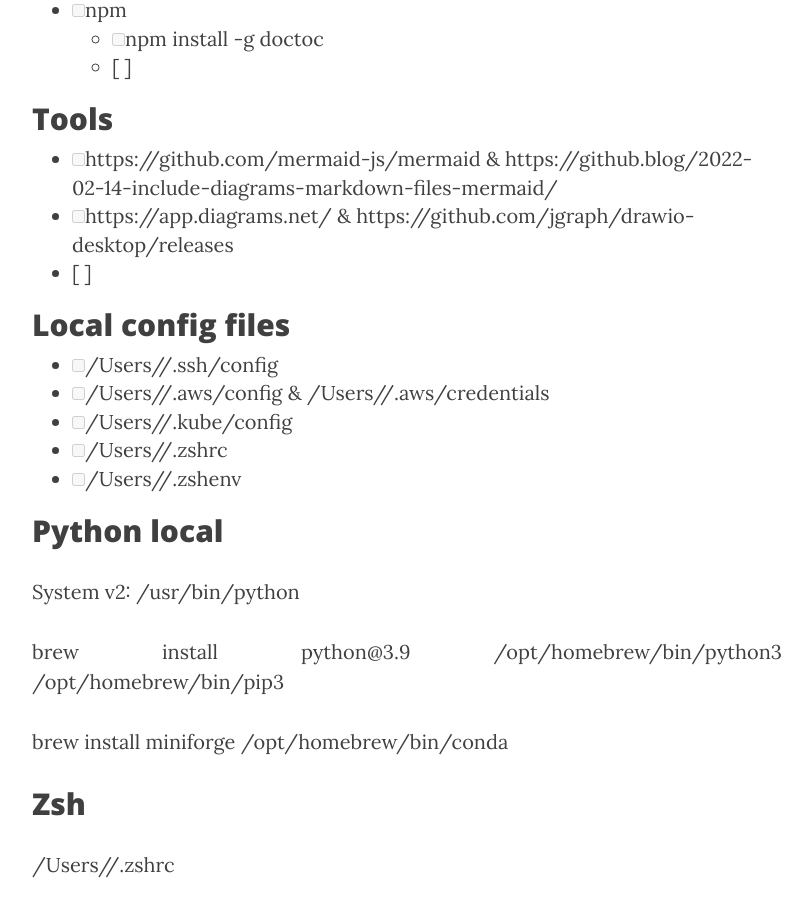
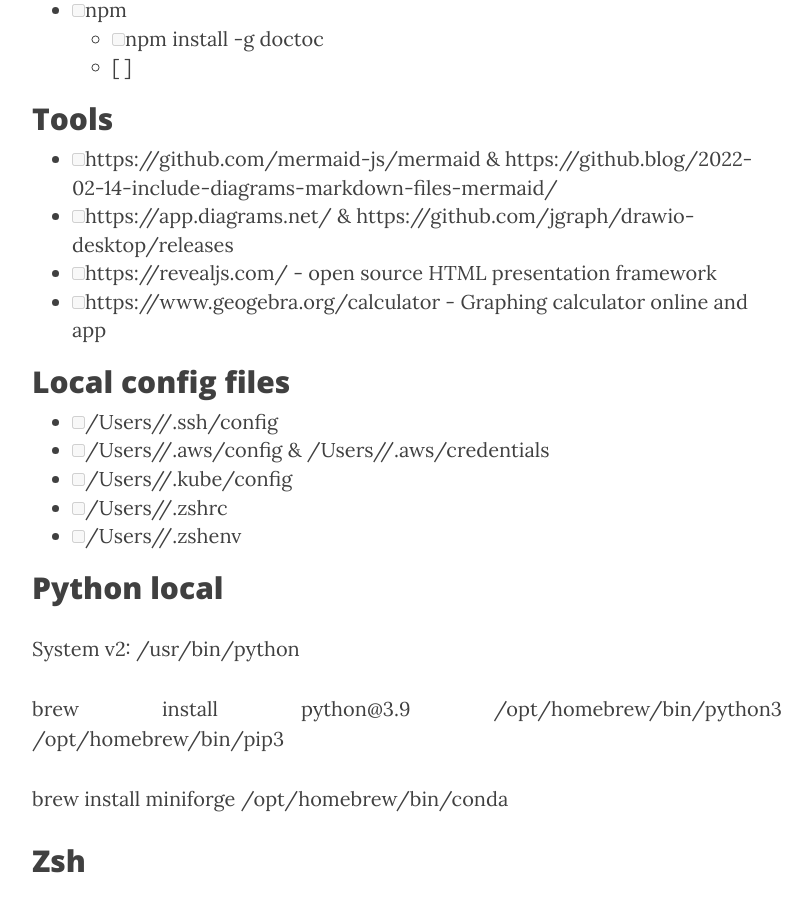
Before and after one commit to dylanhogg/dylanhogg.github.io, a Jekyll site: the page built from osx.md, in a window 1280 px wide and 900 px high, scrolled down 2624 px. Shown: the whole window, without its empty margins (233-1045 px from the left). Built offline with Jekyll 4.4.1, drawn with Linux system fonts in a browser that asks for light colours; nearby versions of some CDN libraries.

Commit message:
Added new tools.

```diff
--- a/osx.md
+++ b/osx.md
@@ -86,7 +86,8 @@ header-img: "img/apps-bg.jpg"
 
 - [ ] https://github.com/mermaid-js/mermaid & https://github.blog/2022-02-14-include-diagrams-markdown-files-mermaid/
 - [ ] https://app.diagrams.net/ & https://github.com/jgraph/drawio-desktop/releases
-- [ ]
+- [ ] https://revealjs.com/ - open source HTML presentation framework
+- [ ] https://www.geogebra.org/calculator - Graphing calculator online and app
 
 
 ## Local config files
```
